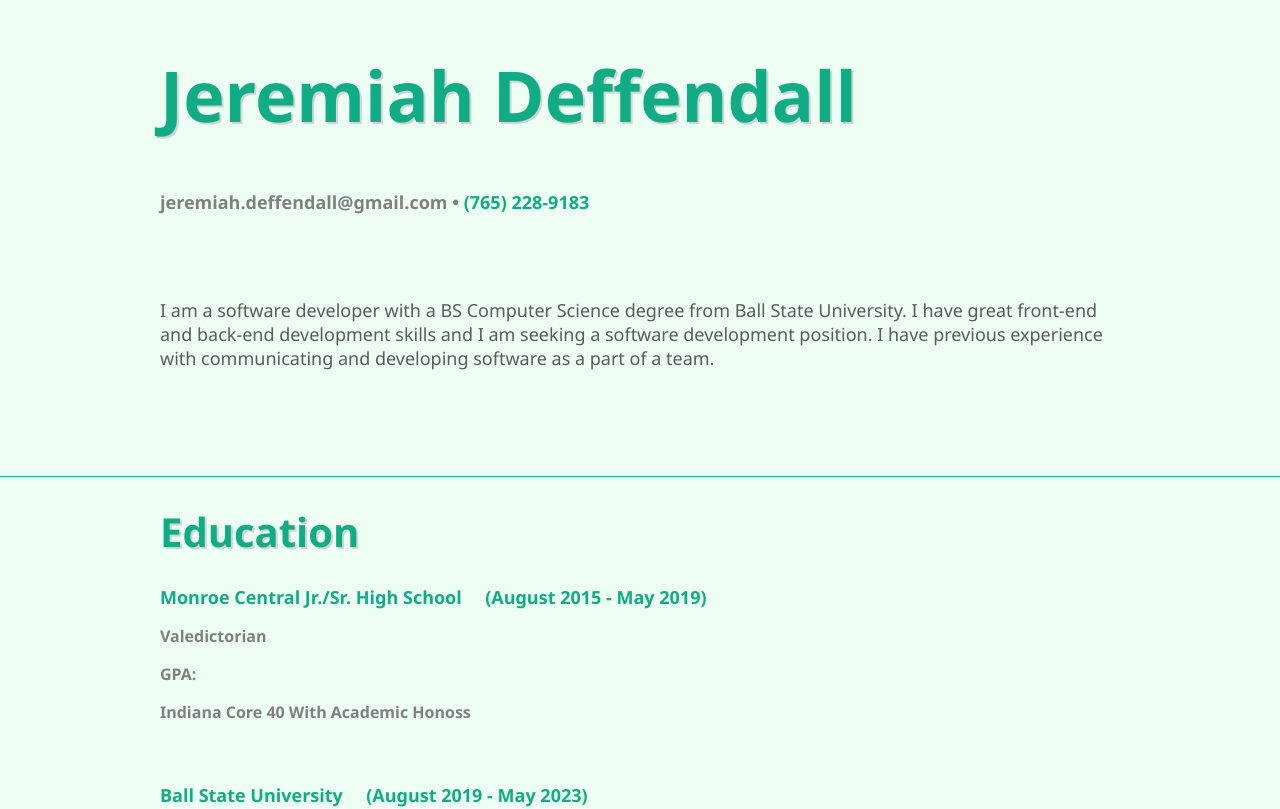
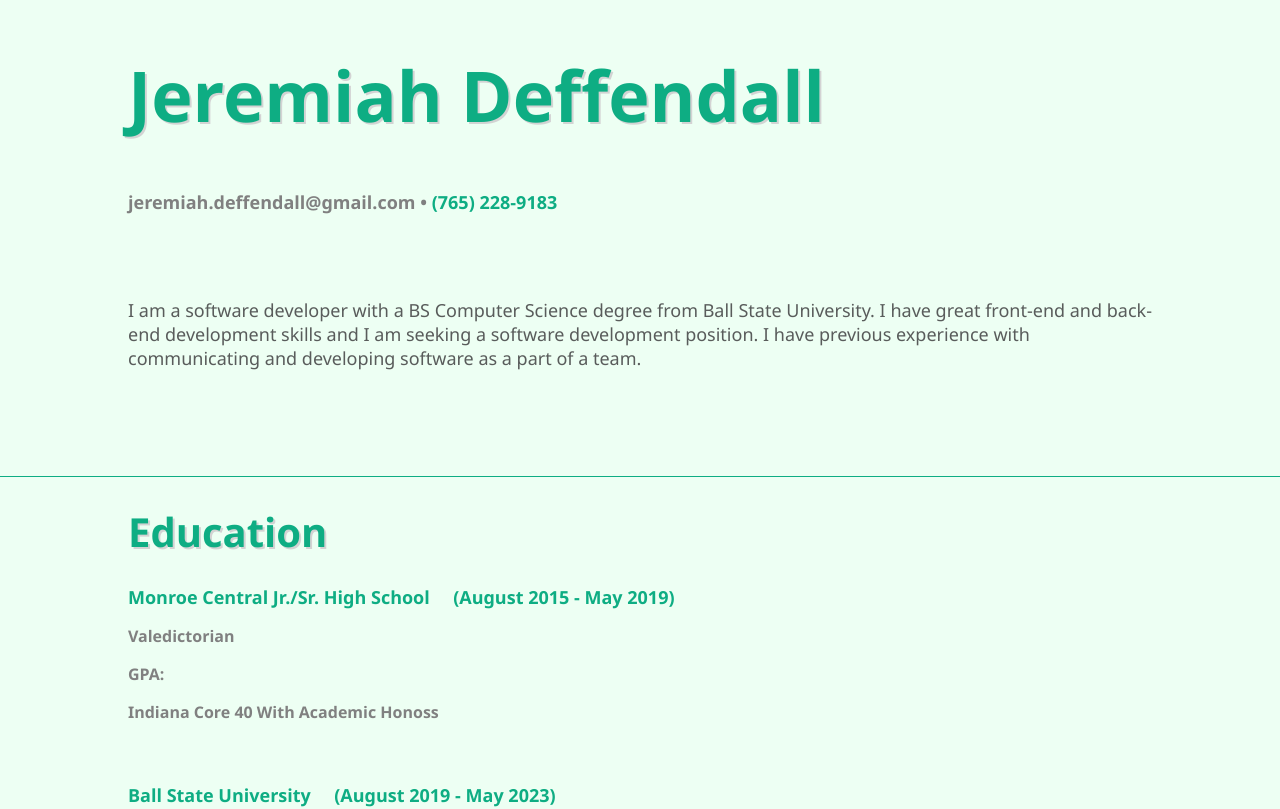
Before and after one commit to jddeffendal2/jddeffendal2.github.io, a Vue app in the folder portfolio-page/: page / in a window 1280 px wide. Shown: the top 809 px of the page. Built offline with nearby package versions, Linux system fonts and the light colour scheme.

Commit message:
make styling changes

```diff
--- a/portfolio-page/src/components/MyPortfolio.vue
+++ b/portfolio-page/src/components/MyPortfolio.vue
@@ -142,20 +142,20 @@ software as a part of a team.
     color: #0ead83;
     font-size: 70px;
     text-shadow: lightgray 2px 2px;
-    margin-left: 160px;
+    margin-left: 10%;
   }
   .divHeaders{
     color: #0ead83;
     font-size: 40px;
     text-shadow: lightgray 2px 2px;
-    margin-left: 160px;
+    margin-left: 10%;
   }
   .email {
     display: inline;
     font-size: 18px;
     color: gray;
     font-weight: bold;
-    margin-left: 160px;
+    margin-left: 10%;
   }
   .phoneNumber {
     display: inline;
@@ -166,18 +166,18 @@ software as a part of a team.
   .summary {
     color: #595c5b;
     font-size: 18px;
-    margin-left: 160px;
-    margin-right: 160px;
+    margin-left: 10%;
+    margin-right: 10%;
   }
 
   .projectDescription, .aboutMeDescription  {
     color: #595c5b;
     font-size: 18px;
-    margin-right: 120px;
+    margin-right: 10%;
   }
 
   .highSchool, .college, .projects, .mySkills, .aboutMe {
-    margin-left: 160px;
+    margin-left: 10%;
   }
   .schoolTitle{
     display: inline;
@@ -200,7 +200,7 @@ software as a part of a team.
     color: #0ead83;
   }
   .socialLink {
-    margin-left: 160px;
+    margin-left: 10%;
     text-decoration: underline;
     font-weight: bold;
     color: gray;
```
Also changed, not shown: 5 other files (tests, documents, lock files or other folders).
